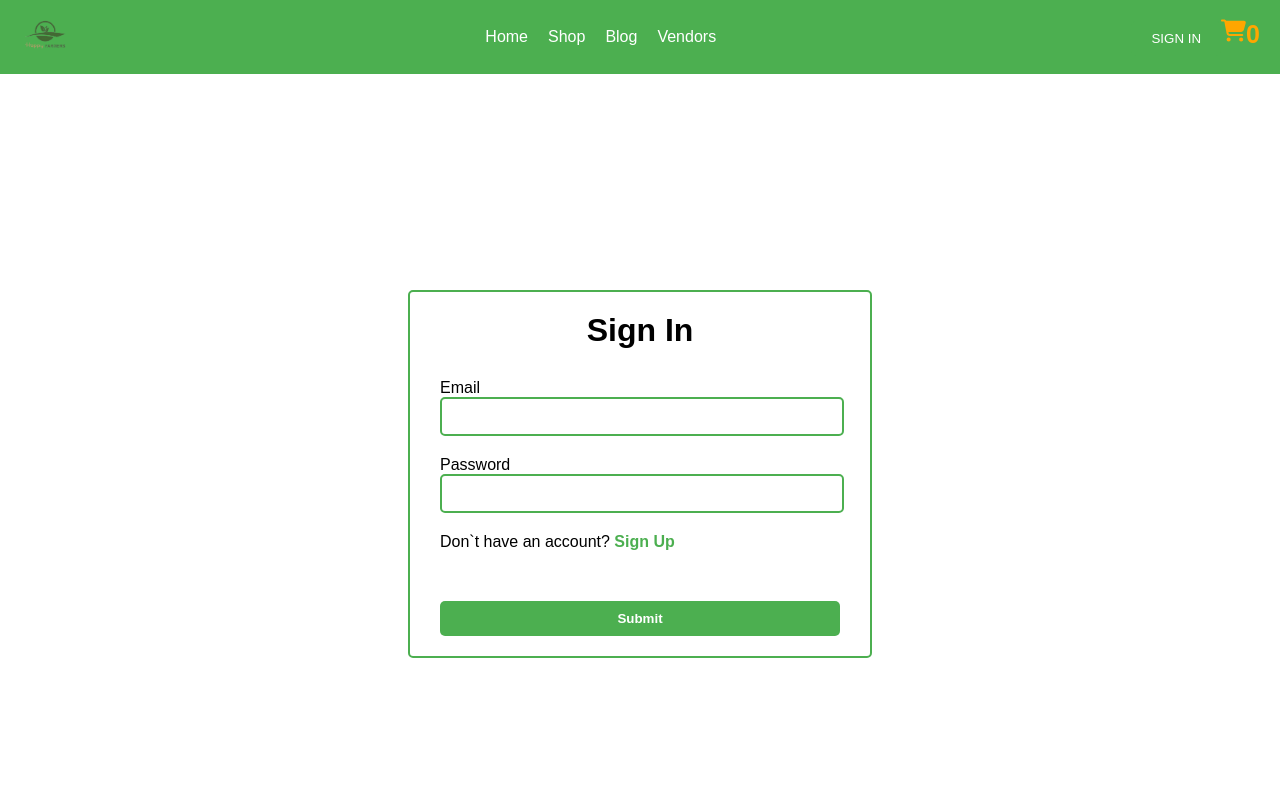
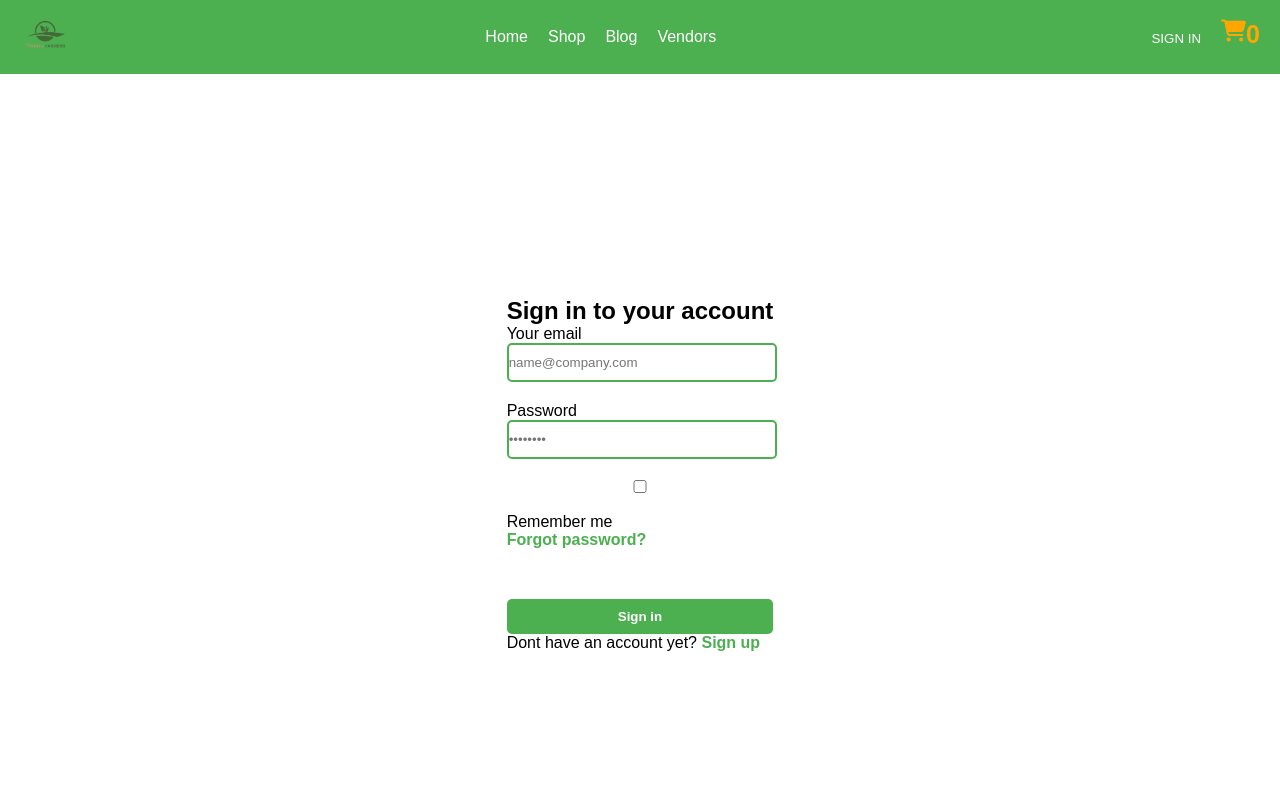
Before and after one commit to pascalniri/Happy-Farmers-Website, a React (Vite) app: page /signin in a window 1280 px wide. Shown: the top 800 px of the page. Built offline with nearby package versions, Linux system fonts and the light colour scheme.

Commit message:
Added cart

```diff
--- a/src/components/Checkout.jsx
+++ b/src/components/Checkout.jsx
@@ -13,12 +13,12 @@ const Checkout = () => {
             return(
                 <div className='checkout_product'>
 
-                  <div className='product_info'>
+
                     <img src={item.image} alt="" />
                     <h4>{item.name}</h4>
                     <p>{item.price}</p>
-                    <button onClick={() => dispatch(removefromcart(item.id))}>Remove From Cart</button>
-                  </div>
+                    <button onClick={(item) => dispatch(removefromcart(item.id))}>Remove From Cart</button>
+
                 </div>
             )
            })}
--- /dev/null
+++ b/src/components/GlobalApi.jsx
@@ -0,0 +1,10 @@
+import axios from "axios"
+
+export const geData =()=>{
+
+}
+
+const axiosClient = axios.create({
+    baseURL: 'https://happy-farmers.onrender.com/happy-farmers/v1'
+})
+export default axiosClient;
--- a/src/components/Signin.jsx
+++ b/src/components/Signin.jsx
@@ -1,72 +1,89 @@
+import { useEffect, useState, useContext } from 'react'
+import axiosClient from './GlobalApi'
 import React from 'react'
-import './css-folder/Signin.css';
-import {  useForm } from 'react-hook-form';
+import { Link,useNavigate } from 'react-router-dom'
+import '../components/css-folder/Signin.css'
+const Signin = () => {
+
+    const [email,setEmail]=useState("");
+    const [password,setPassword]=useState("");
+    const [success,setSuccess] = useState(false);
+
+    const LOGIN_URL = '/users/login';
+    const navigate = useNavigate()
 
 
 
+    useEffect(()=>{
+    },[email, password])
 
-const Signin = () => {
+   const handleSubmit = async(e) =>{
+    e.preventDefault();
+    try{
+        const response= await axiosClient.post(LOGIN_URL,{email,password})
 
-  const {register, handleSubmit, setError, formState:{errors, isSubmitting}} = useForm();
+         console.log(response);
+         navigate('/shop');
+    }catch(err){
+        if(err.status === 401){
 
-  const onSubmit = async (data) => {
-    try{
-      await new Promise((resolve) => setTimeout(resolve, 1000));
+         alert(" Invalid Entry")
+            navigate('/Signup');
+        }
 
-      console.log(data)
-    }catch(error){
-      setError("email", {
-        message: "This email is already taken"
-      })
     }
-  };
+
+    setEmail("");
+       setPassword("");
+       setSuccess(true);
+   }
 
   return (
-    <form onSubmit={handleSubmit(onSubmit)}>
-      <div className='signin'>
-       <div className='inner-form'>
-        <h1>Sign In</h1>
-         <label>Email</label> <br />
-         <input type="email"
-            {...register("email",
-            {required: 'Email is required',
-            validate:(value) =>{
-              if(!value.includes('@')){
-                return "Email must include @";
-
-              }
-              return true;
-            }
+  <>
+<section >
+  <div className='signin'>
 
 
-          })} /> <br />
+      <div >
+          <div >
+              <h1 >
+                  Sign in to your account
+              </h1>
+              <form onSubmit={handleSubmit}>
+                  <div>
+                      <label >Your email</label>
+                      <input type="email" autoComplete="current-password"  placeholder="name@company.com" required value={email} onChange={(e)=> setEmail(e.target.value)} />
+                  </div>
 
-         {errors.email && <div style={{color: "red"}} >{errors.email.message}</div>}
+                  <div>
+                      <label >Password</label>
+                      <input type="password" name="password" id="password" placeholder="••••••••" autoComplete="current-password"  required value={password} onChange={(e)=> setPassword(e.target.value)} />
+                  </div>
 
+                  <div >
+                      <div >
+                          <div>
+                            <input  aria-describedby="remember" type="checkbox"  required />
+                          </div>
 
-         <label>Password</label> <br />
-         <input
-            type="password"
-            {...register("password",{
-              required:"Password is required",
-              minLength:{
-                value:8,
-                message:"Password must be at least 8 characters"
-              }
-            })}
+                          <div className="ml-3 text-sm">
+                            <label htmlFor="remember" >Remember me</label>
+                          </div>
+                      </div>
 
-         />
-         {errors.password && <div style={{color: "red"}} >{errors.password.message}</div>}
-         <br />
+                      <a href="#" >Forgot password?</a>
+                  </div>
 
-         <p>Don`t have an account? <a href="signup">Sign Up</a></p>
-         <button disabled={isSubmitting}>
-          {isSubmitting ? "Loading...": "Submit"}
-         </button>
-
+                  <button type="submit" >Sign in</button>
+                  <p>
+                      Dont have an account yet? <Link  to={`${'/Signup'}`} >Sign up</Link>
+                  </p>
+              </form>
+          </div>
       </div>
-     </div>
-    </form>
+  </div>
+</section>
+   </>
   )
 }
 
--- a/src/components/Signup.jsx
+++ b/src/components/Signup.jsx
@@ -1,6 +1,7 @@
 import React, { useState } from 'react'
 import { useNavigate } from 'react-router-dom'
-// import axiosClient from './GlobalApi'
+import axiosClient from './GlobalApi'
+
 const Signup = () => {
   const [name,setName]=useState("");
   const [email,setEmail]=useState("");
```
